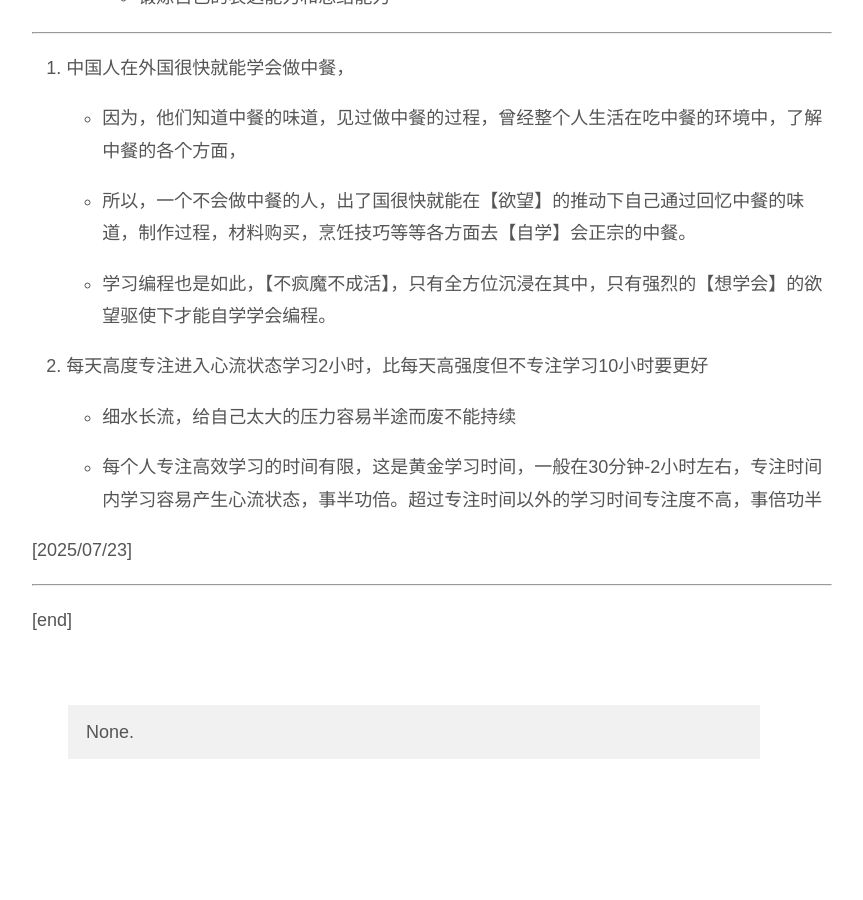
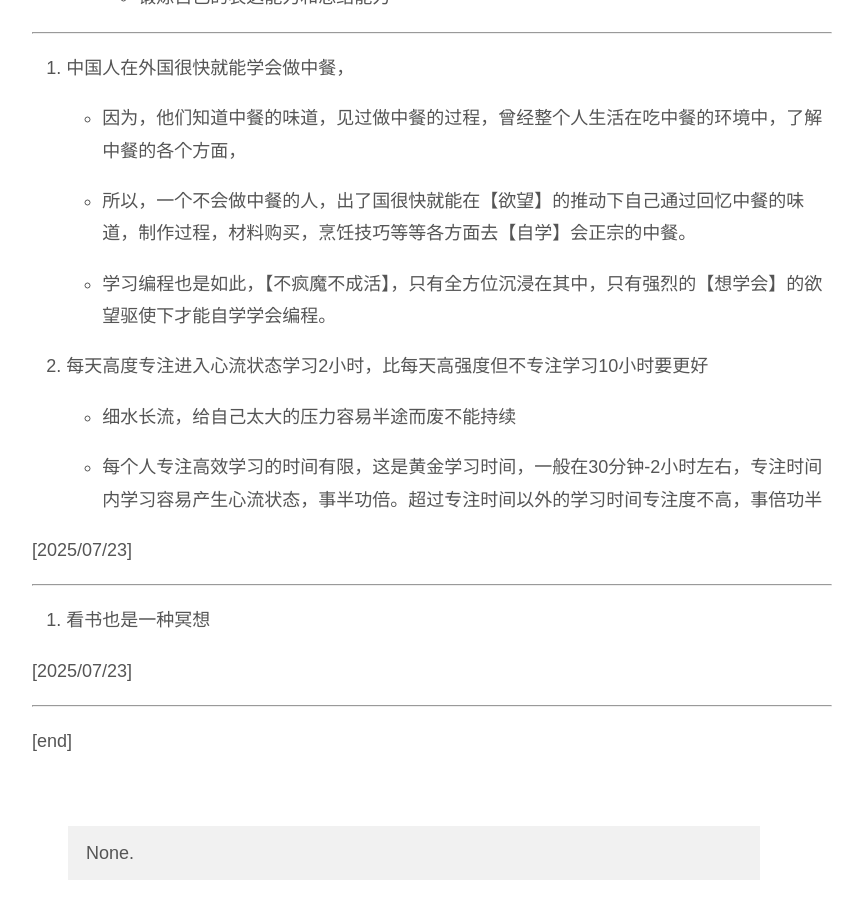
Before and after one commit to qiaoqiangv/qiaoqiangv.github.io, a Jekyll site: the page built from _posts/2025-07-03-programmer-personal-growup.md, in a window 1280 px wide and 900 px high, scrolled down 1205 px. Shown: the whole window, without its empty margins (208-1071 px from the left). Built offline with Jekyll 4.4.1, drawn with Linux system fonts in a browser that asks for light colours; before the commit the page ends 1984 px from its top, so only the background shows below that.

Commit message:
update post file '_post/2025-07-03-programmer-personal-growup.md'

```diff
--- a/_posts/2025-07-03-programmer-personal-growup.md
+++ b/_posts/2025-07-03-programmer-personal-growup.md
@@ -66,4 +66,10 @@ tags: [programmer, grow up]
 
 --------------------------------------------
 
+6. 看书也是一种冥想
+
+[2025/07/23]
+
+--------------------------------------------
+
 [end]
```
